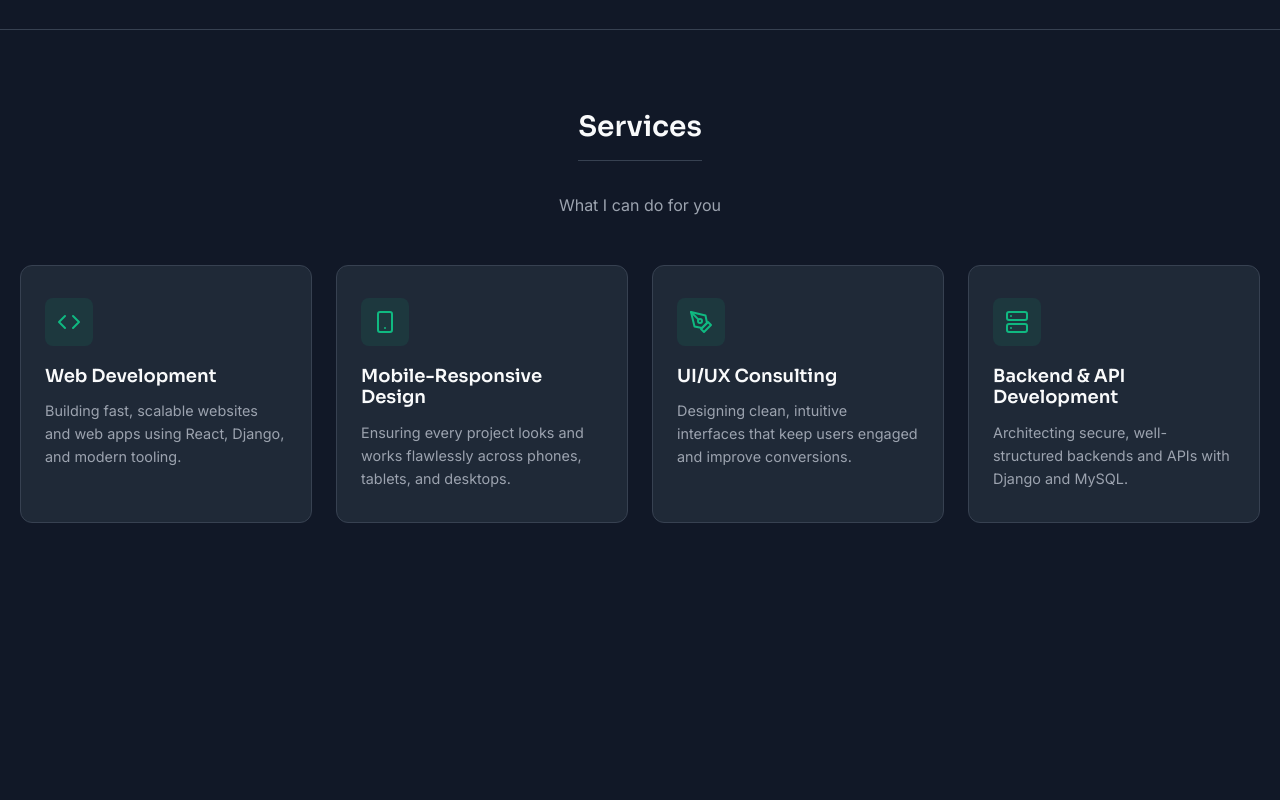
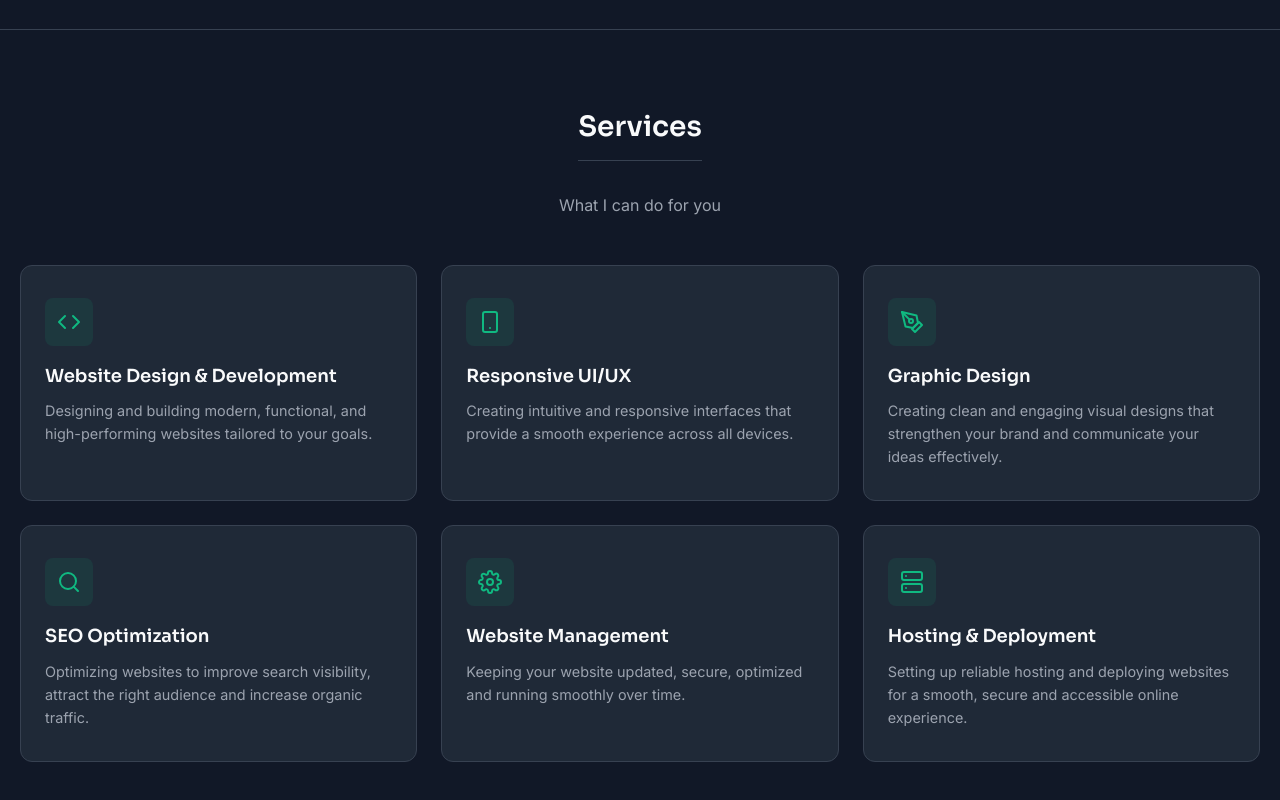
Before and after one commit to OluwaseunCfc/oluwaseun-portfolio, a React (Vite) app: page / in a window 1280 px wide. Shown: the part 1418-2218 px from the top of the page. Before the commit the page ends 2021 px from the top, so only its background shows below. Built offline with nearby package versions, Linux system fonts and the light colour scheme.

Commit message:
service card updated

```diff
--- a/src/data/services.js
+++ b/src/data/services.js
@@ -1,29 +1,41 @@
-import { FiCode, FiSmartphone, FiPenTool, FiServer } from 'react-icons/fi';
+import { FiCode, FiSmartphone, FiPenTool, FiSearch, FiSettings, FiServer } from 'react-icons/fi';
 
 const services = [
   {
     icon: FiCode,
-    title: 'Web Development',
+    title: 'Website Design & Development',
     description:
-      'Building fast, scalable websites and web apps using React, Django, and modern tooling.',
+      'Designing and building modern, functional, and high-performing websites tailored to your goals.',
   },
   {
     icon: FiSmartphone,
-    title: 'Mobile-Responsive Design',
+    title: 'Responsive UI/UX',
     description:
-      'Ensuring every project looks and works flawlessly across phones, tablets, and desktops.',
+      'Creating intuitive and responsive interfaces that provide a smooth experience across all devices.',
   },
   {
     icon: FiPenTool,
-    title: 'UI/UX Consulting',
+    title: 'Graphic Design',
     description:
-      'Designing clean, intuitive interfaces that keep users engaged and improve conversions.',
+      'Creating clean and engaging visual designs that strengthen your brand and communicate your ideas effectively.',
+  },
+  {
+    icon: FiSearch,
+    title: 'SEO Optimization',
+    description:
+      'Optimizing websites to improve search visibility, attract the right audience and increase organic traffic.',
+  },
+  {
+    icon: FiSettings,
+    title: 'Website Management',
+    description:
+      'Keeping your website updated, secure, optimized and running smoothly over time.',
   },
   {
     icon: FiServer,
-    title: 'Backend & API Development',
+    title: 'Hosting & Deployment',
     description:
-      'Architecting secure, well-structured backends and APIs with Django and MySQL.',
+      'Setting up reliable hosting and deploying websites for a smooth, secure and accessible online experience.',
   },
 ];
 
--- a/src/sections/Services.jsx
+++ b/src/sections/Services.jsx
@@ -14,7 +14,7 @@ function Services() {
         {services.map((service) => {
           const Icon = service.icon;
           return (
-            <div className="col-12 col-sm-6 col-lg-3" key={service.title}>
+            <div className="col-12 col-sm-6 col-lg-4" key={service.title}>
               <div className="service-card h-100">
                 <div className="service-icon">
                   <Icon size={24} />
```
